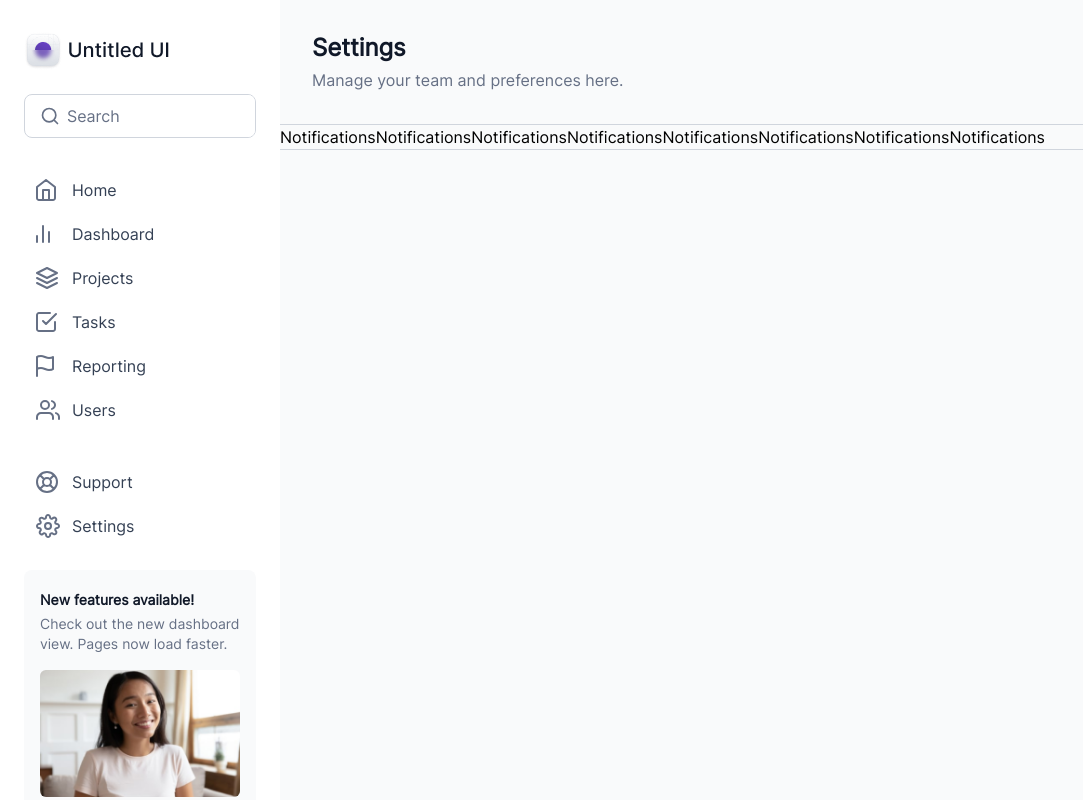
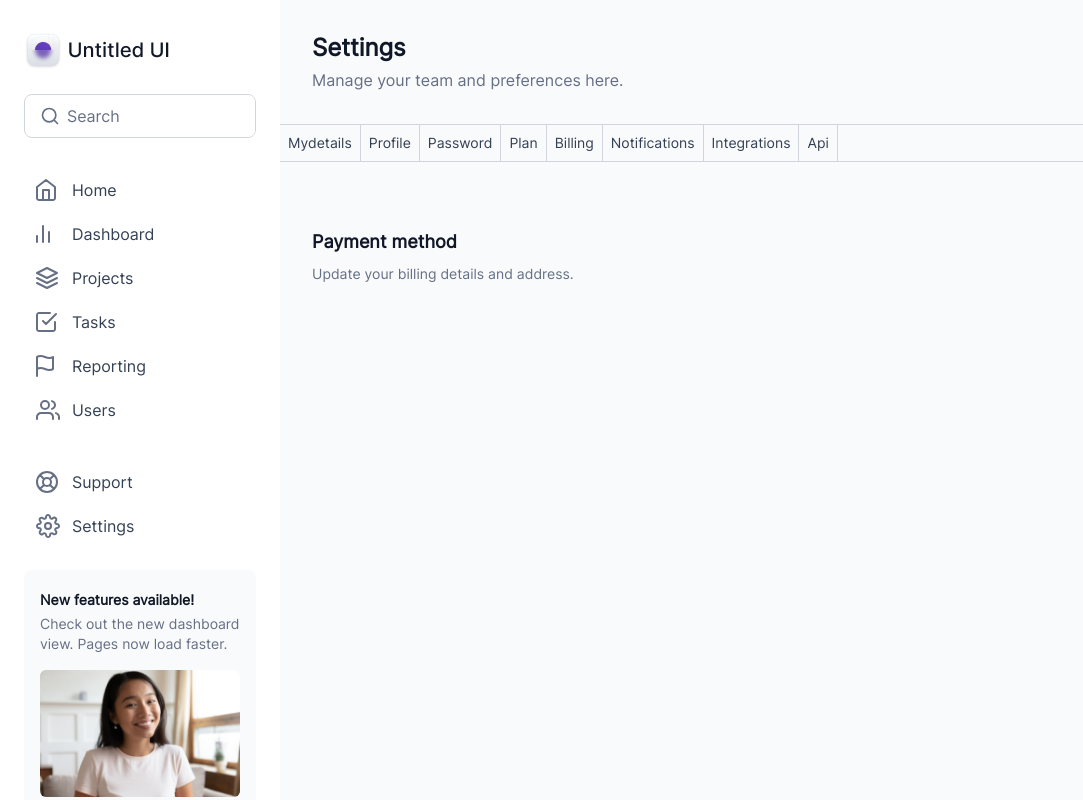
Before and after one commit to gude1/DashBoardUi, a React (Vite) app: page / in a window 1280 px wide. Shown: the whole page, without its empty margins (0-1083 px from the left). Built offline with nearby package versions, Linux system fonts and the light colour scheme.

Commit message:
designing settings page

```diff
--- a/src/App.tsx
+++ b/src/App.tsx
@@ -17,16 +17,41 @@ function App() {
 
         <section className="overflow-y-auto w-full flex border-y border-color2">
           {/* <div className="h-10 w-[100] border border-color2  rounded-[0px_8px_8px_0px]"> */}
-          <button>Notifications</button>
-          <button>Notifications</button>
-          <button>Notifications</button>
-          <button>Notifications</button>
-          <button>Notifications</button>
-          <button>Notifications</button>
-          <button>Notifications</button>
-          <button>Notifications</button>
+          <button className="flex p-2 font-inter text-sm leading-5 font-medium text-color7 border-r border-color2 hover:bg-color1 hover:font-bold hover:text-[#1D2939]">
+            Mydetails
+          </button>
+          <button className="flex p-2 font-inter text-sm leading-5 font-medium text-color7 border-r border-color2 hover:bg-color1 hover:font-bold hover:text-[#1D2939]">
+            Profile
+          </button>
+          <button className="flex p-2 font-inter text-sm leading-5 font-medium text-color7 border-r border-color2 hover:bg-color1 hover:font-bold hover:text-[#1D2939]">
+            Password
+          </button>
+          <button className="flex p-2 font-inter text-sm leading-5 font-medium text-color7 border-r border-color2 hover:bg-color1 hover:font-bold hover:text-[#1D2939]">
+            Plan
+          </button>
+          <button className="flex p-2 font-inter text-sm leading-5 font-medium text-color7 border-r border-color2 hover:bg-color1 hover:font-bold hover:text-[#1D2939]">
+            Billing
+          </button>
+          <button className="flex p-2 font-inter text-sm leading-5 font-medium text-color7 border-r border-color2 hover:bg-color1 hover:font-bold hover:text-[#1D2939]">
+            Notifications
+          </button>
+          <button className="flex p-2 font-inter text-sm leading-5 font-medium text-color7 border-r border-color2 hover:bg-color1 hover:font-bold hover:text-[#1D2939]">
+            Integrations
+          </button>
+          <button className="flex p-2 font-inter text-sm leading-5 font-medium text-color7 border-r border-color2 hover:bg-color1 hover:font-bold hover:text-[#1D2939]">
+            Api
+          </button>
 
           {/* </div> */}
+        </section>
+
+        <section className="p-4 md:p-8 mt-8">
+          <h1 className="font-bold text-lg leading-8 font-inter text-color3">
+            Payment method
+          </h1>
+          <p className="font-normal text-sm leading-6 font-inter mt-1 text-color4">
+            Update your billing details and address.
+          </p>
         </section>
       </div>
     </div>
--- a/src/index.css
+++ b/src/index.css
@@ -8,6 +8,20 @@
 }
 
 @layer base {
+  html,
+  body {
+    -webkit-font-smoothing: antialiased;
+    -moz-osx-font-smoothing: grayscale;
+    -webkit-tap-highlight-color: transparent;
+    -webkit-touch-callout: none;
+    -webkit-user-select: none;
+    -khtml-user-select: none;
+    -moz-user-select: none;
+    -ms-user-select: none;
+    user-select: none;
+    box-sizing: border-box;
+  }
+
   input select,
   textarea {
     -webkit-user-select: text;
@@ -26,4 +40,7 @@
   button:focus {
     outline: none;
   }
+  ::-webkit-scrollbar {
+    display: none;
+  }
 }
--- a/tailwind.config.cjs
+++ b/tailwind.config.cjs
@@ -10,6 +10,7 @@ module.exports = {
         color4: "#667085",
         color5: "#F9FAFB",
         color6: "#6941C6",
+        color7: "#344054",
       },
       fontFamily: {
         inter: ["inter"],
```
